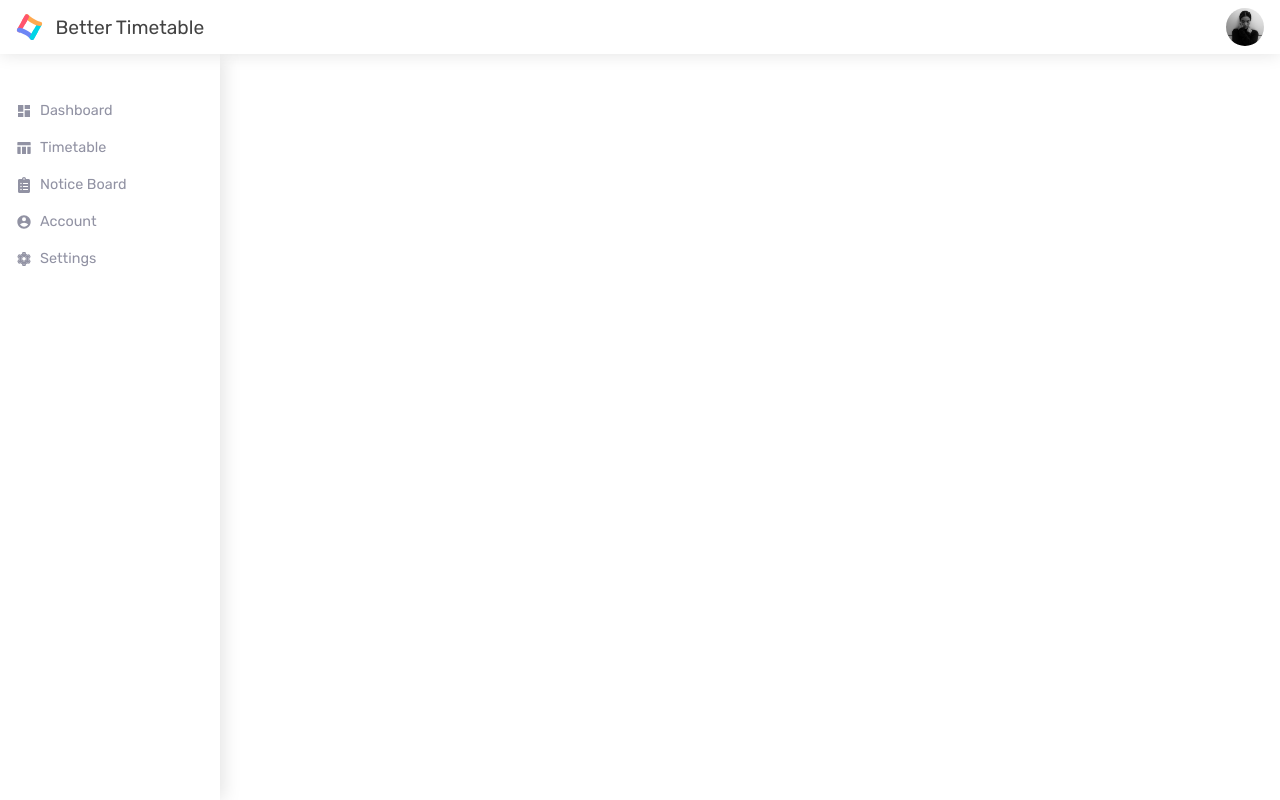
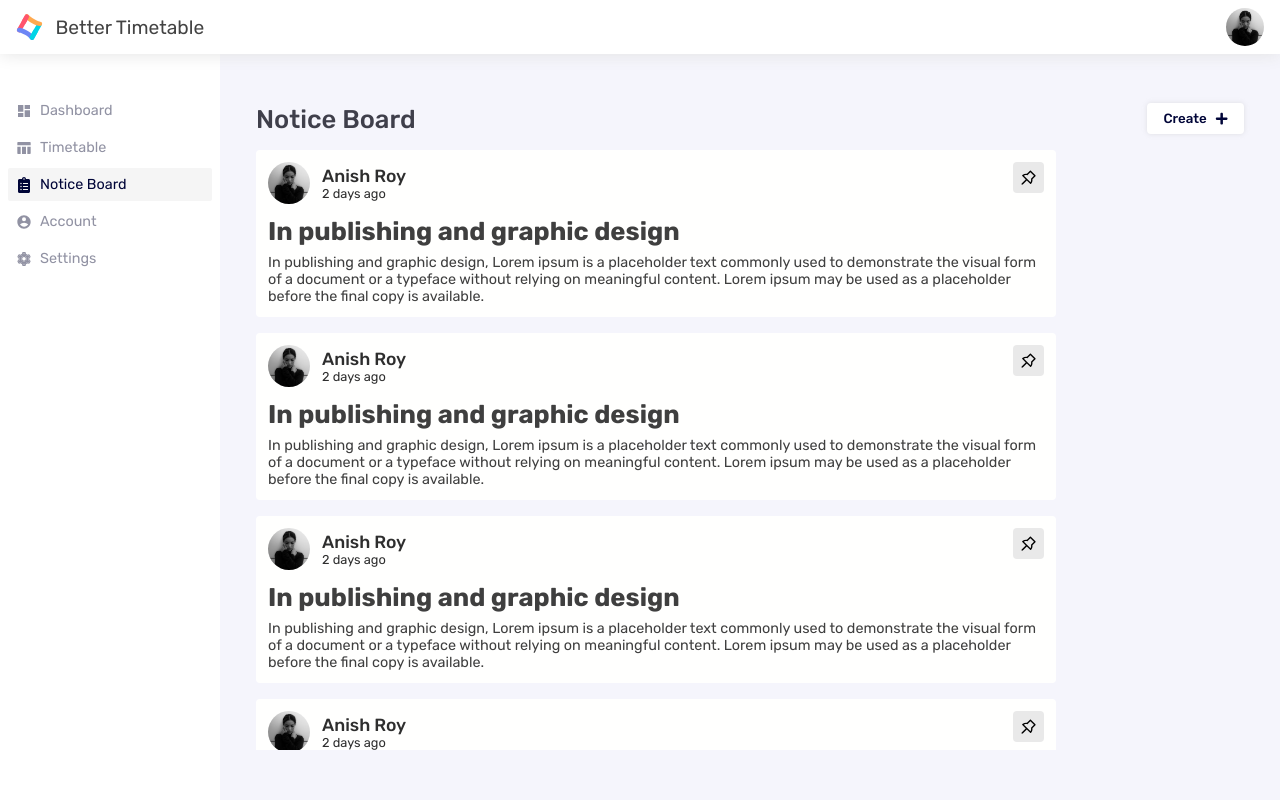
Before and after one commit to mahimabiswas/better-timetable, a React (Create React App) app: page /notice in a window 1280 px wide. Built offline with nearby package versions, Linux system fonts and the light colour scheme.

Commit message:
working on notice

```diff
--- a/src/App.js
+++ b/src/App.js
@@ -2,14 +2,16 @@ import { Routes, Route } from "react-router-dom";
 import Admin from 'components/admin';
 import TimeTable from 'components/timetable';
 import Layout from './components/layout';
+import Notice from "components/notice";
 
 function App() {
   return (
     <>
       <Layout>
         <Routes>
-          <Route path="/timetable" element={<TimeTable />} />
           <Route path="dashboard" element={<Admin />} />
+          <Route path="timetable" element={<TimeTable />} />
+          <Route path="notice" element={<Notice />} />
         </Routes>
       </Layout>
     </>
--- a/src/components/admin/index.js
+++ b/src/components/admin/index.js
@@ -12,7 +12,10 @@ export default function Admin() {
                     {/* <p>Wednesday, 24 June</p> */}
                     <h2>Admin Dashboard</h2>
                 </div>
-                <Button label="Add New Batch" icon={<FaPlus />} />
+                <div className="actions">
+                    <Button label="Add New Batch" icon={<FaPlus />} />
+                    <Button label="Add New Teacher" icon={<FaPlus />} />
+                </div>
             </div>
             <div className="admin-dashboard">
                 <Programmes />
--- a/src/components/admin/programmes.js
+++ b/src/components/admin/programmes.js
@@ -23,6 +23,27 @@ const data = {
         batches: 8,
         teachers: 22,
         courses: 28
+    },
+    "msc-ss": {
+        label: 'MSC (SS)',
+        desc: 'Master of Science - System Security',
+        batches: 8,
+        teachers: 22,
+        courses: 28
+    },
+    "mba-it": {
+        label: 'MBA (IT)',
+        desc: 'Master of Business Administration - Information Technology',
+        batches: 8,
+        teachers: 22,
+        courses: 28
+    },
+    "mba-dt": {
+        label: 'MBA (DT)',
+        desc: 'Master of Business Administration - Digital Transformation',
+        batches: 8,
+        teachers: 22,
+        courses: 28
     }
 };
 
--- a/src/components/admin/styles.scss
+++ b/src/components/admin/styles.scss
@@ -1,4 +1,10 @@
 main {
+  .top {
+    .actions {
+      display: flex;
+      column-gap: 12px;
+    }
+  }
   .admin-dashboard {
     margin-top: 16px;
     display: grid;
@@ -21,6 +27,9 @@ main {
         border: 1px solid #a1a1a1b9;
         background: #fffffe;
         color: #414141;
+        &:hover {
+          cursor: pointer;
+        }
         h3 {
           font-size: 1.4rem;
         }
@@ -54,7 +63,10 @@ main {
         align-items: center;
         margin-bottom: 12px;
         border-radius: 4px;
-        padding: 8px 16px;
+        padding: 12px;
+        &:hover {
+          cursor: pointer;
+        }
         .details {
           display: flex;
           align-items: center;
--- a/src/components/nav/index.js
+++ b/src/components/nav/index.js
@@ -1,5 +1,5 @@
 import React from 'react';
-import { Link } from "react-router-dom";
+import { NavLink } from "react-router-dom";
 import './styles.scss';
 import { RiTableFill, RiAccountCircleFill } from 'react-icons/ri';
 import { FaClipboardList } from 'react-icons/fa';
@@ -33,12 +33,12 @@ export default function SideNav() {
     return (
         <nav>
             {Object.keys(NAVLINKS).map(nl => (
-                <Link to={'/' + nl}>
+                <NavLink to={'/' + nl} activeClassName="active">
                     <div className='navLink'>
                         {NAVLINKS[nl].icon}
                         <p>{NAVLINKS[nl].label}</p>
                     </div>
-                </Link>
+                </NavLink>
             ))}
         </nav>
     )
--- a/src/components/nav/styles.scss
+++ b/src/components/nav/styles.scss
@@ -7,7 +7,6 @@ nav {
   min-width: 220px;
   background: #ffffff;
   padding: 36px 8px;
-
   box-shadow: 3px 0px 18px 0 #e2e2e2;
   a {
     text-decoration: none;
@@ -60,4 +59,10 @@ nav {
       }
     }
   }
+  .active {
+    .navLink {
+      color: #000538;
+      background: #f5f5f5;
+    }
+  }
 }
--- /dev/null
+++ b/src/components/notice/index.js
@@ -0,0 +1,44 @@
+import { useState } from "react";
+import Button from "components/shared/button";
+import { FaPlus } from 'react-icons/fa';
+import './styles.scss';
+import profileImg from '../../assets/sample_profile.jpg';
+import { AiOutlinePushpin, AiFillPushpin } from 'react-icons/ai'
+
+function Notice({ i }) {
+    const [pinned, setPinned] = useState(false);
+    return (
+        <div className="notice" key={i}>
+            <span className="pin" onClick={() => setPinned(!pinned)}>{pinned ? <AiFillPushpin /> : <AiOutlinePushpin />}</span>
+            <div className="author">
+                <img src={profileImg} alt="hi" />
+                <div className="details">
+                    <p className="name">Anish Roy</p>
+                    <p className="time">2 days ago</p>
+                </div>
+            </div>
+            <div className="data">
+                <h1>In publishing and graphic design</h1>
+                <p>In publishing and graphic design, Lorem ipsum is a placeholder text commonly used to demonstrate the visual form of a document or a typeface without relying on meaningful content. Lorem ipsum may be used as a placeholder before the final copy is available.</p>
+            </div>
+        </div>
+    )
+}
+export default function Board() {
+    return (
+        <main>
+            <div className='top'>
+                <div className='meta'>
+                    {/* <p>Wednesday, 24 June</p> */}
+                    <h2>Notice Board</h2>
+                </div>
+                <Button label="Create" icon={<FaPlus />} />
+            </div>
+            <div className="board">
+                {[...Array(4)].map(i => (
+                    <Notice i={i} />
+                ))}
+            </div>
+        </main>
+    )
+}
--- /dev/null
+++ b/src/components/notice/styles.scss
@@ -0,0 +1,56 @@
+main {
+  .board {
+    margin-top: 16px;
+    height: calc(100vh - 200px);
+    overflow-y: scroll;
+    .notice {
+      background: #fffffe;
+      padding: 12px;
+      border-radius: 4px;
+      width: 800px;
+      position: relative;
+      margin-bottom: 16px;
+      .pin {
+        padding: 6px;
+        background: #e9e9e9;
+        position: absolute;
+        display: flex;
+        border-radius: 4px;
+        right: 12px;
+        font-size: 1.2rem;
+        &:hover {
+          cursor: pointer;
+        }
+      }
+      .author {
+        display: flex;
+        align-items: center;
+        color: #2e2e2e;
+        img {
+          width: 42px;
+          height: 42px;
+          border-radius: 50%;
+          margin-right: 12px;
+        }
+        .name {
+          font-size: 1.1rem;
+          font-weight: 500;
+        }
+        .time {
+          font-size: 0.8rem;
+        }
+      }
+      .data {
+        margin-top: 12px;
+        color: #3f3f3f;
+        h1 {
+          font-size: 1.6rem;
+        }
+        p {
+          font-size: 0.9rem;
+          margin-top: 8px;
+        }
+      }
+    }
+  }
+}
```
